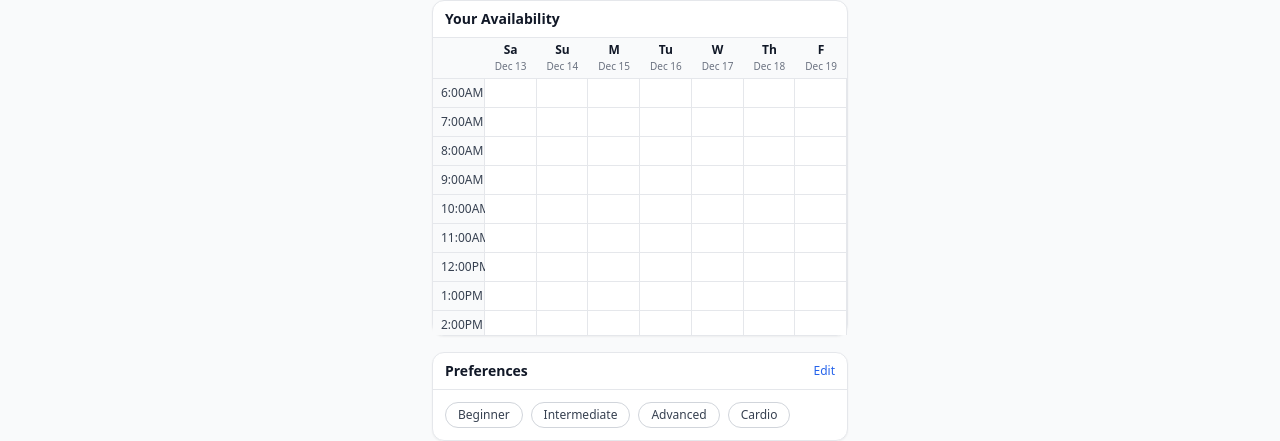
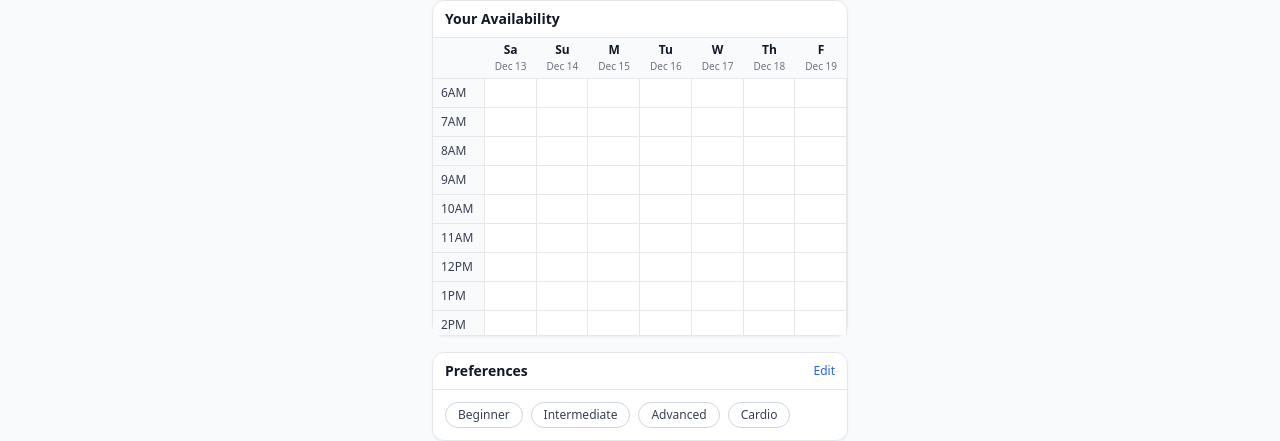
Before and after one commit to NancyCLY/liongains, a React (Create React App) app: page /gymbuddy in a window 1280 px wide. Shown: the part 200-641 px from the top of the page. Built offline with nearby package versions, Linux system fonts and the light colour scheme; no server answers; sample sign-in values are in the browser's storage.

Commit message:
fix timing

```diff
--- a/src/pages/Chats.js
+++ b/src/pages/Chats.js
@@ -40,7 +40,7 @@ export default function Chats() {
 
   useEffect(() => {
     if (!currentUser) {
-      setError("You must be logged in to view your buddies.");
+      setError("You must be logged in to view your chats.");
       setLoading(false);
       return;
     }
@@ -110,8 +110,8 @@ export default function Chats() {
         setIncomingRequests(incomingArr);
         setOutgoingRequests(outgoingArr);
       } catch (err) {
-        console.error("Error loading buddies:", err);
-        setError("Failed to load buddies.");
+        console.error("Error loading chats:", err);
+        setError("Failed to load chats.");
       } finally {
         setLoading(false);
       }
@@ -385,7 +385,7 @@ export default function Chats() {
     <div className="min-h-screen bg-slate-50 pt-20 pb-10">
       <div className="max-w-lg mx-auto px-4">
         <h1 className="text-3xl font-semibold text-center text-slate-900">
-          My buddies
+          My chats
         </h1>
         <p className="text-slate-500 text-sm text-center mt-1">
           See your matches and requests.
--- a/src/pages/GymBuddy.js
+++ b/src/pages/GymBuddy.js
@@ -85,24 +85,24 @@ export default function GymBuddy() {
   const DAYS = getNext7DaysFromTomorrow();
 
   const TIMES = [
-    "6:00AM",
-    "7:00AM",
-    "8:00AM",
-    "9:00AM",
-    "10:00AM",
-    "11:00AM",
-    "12:00PM",
-    "1:00PM",
-    "2:00PM",
-    "3:00PM",
-    "4:00PM",
-    "5:00PM",
-    "6:00PM",
-    "7:00PM",
-    "8:00PM",
-    "9:00PM",
-    "10:00PM",
-    "11:00PM",
+    "6AM",
+    "7AM",
+    "8AM",
+    "9AM",
+    "10AM",
+    "11AM",
+    "12PM",
+    "1PM",
+    "2PM",
+    "3PM",
+    "4PM",
+    "5PM",
+    "6PM",
+    "7PM",
+    "8PM",
+    "9PM",
+    "10PM",
+    "11PM",
   ];
 
   const LEVEL_PREFERENCES = ["Beginner", "Intermediate", "Advanced", "Cardio"];
```
